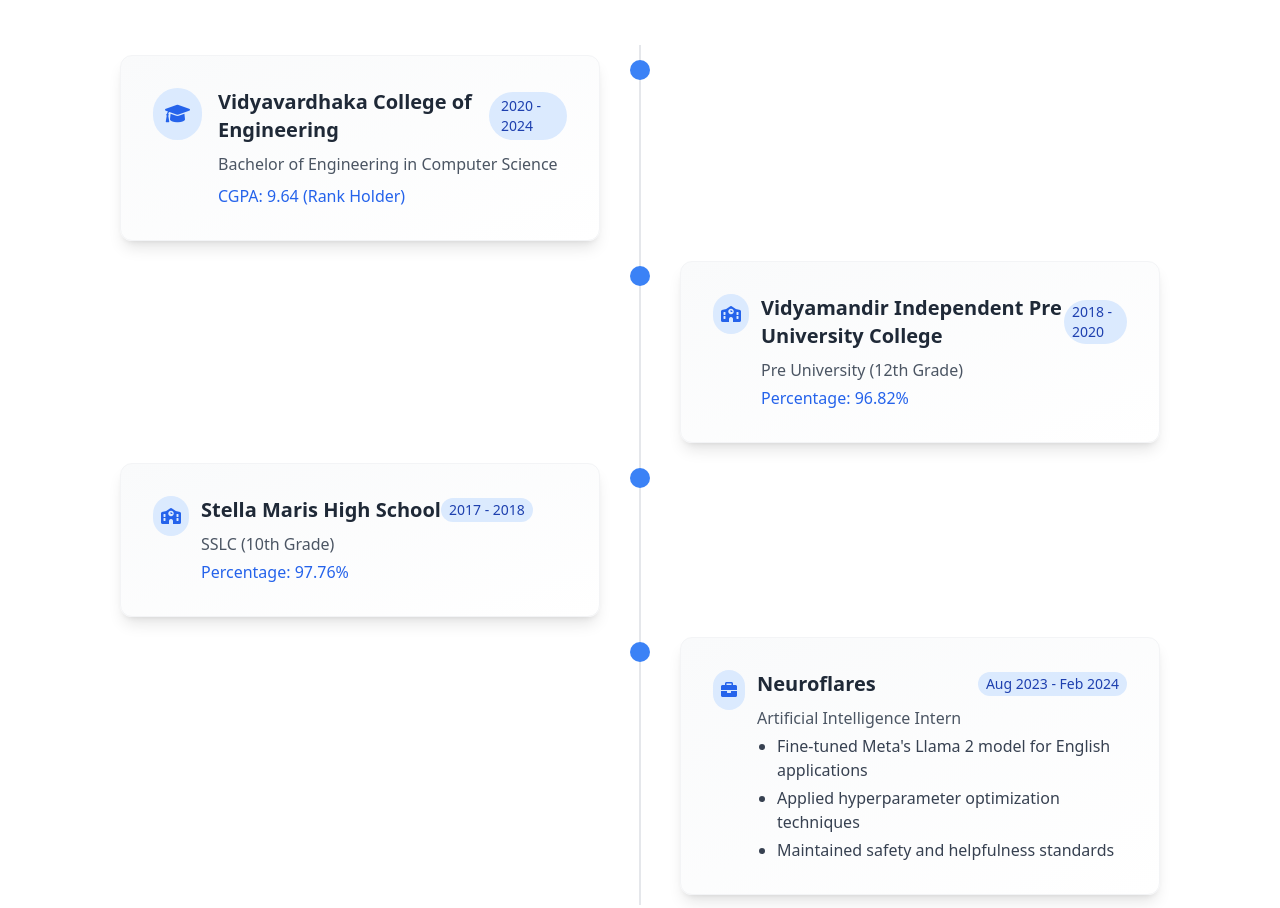
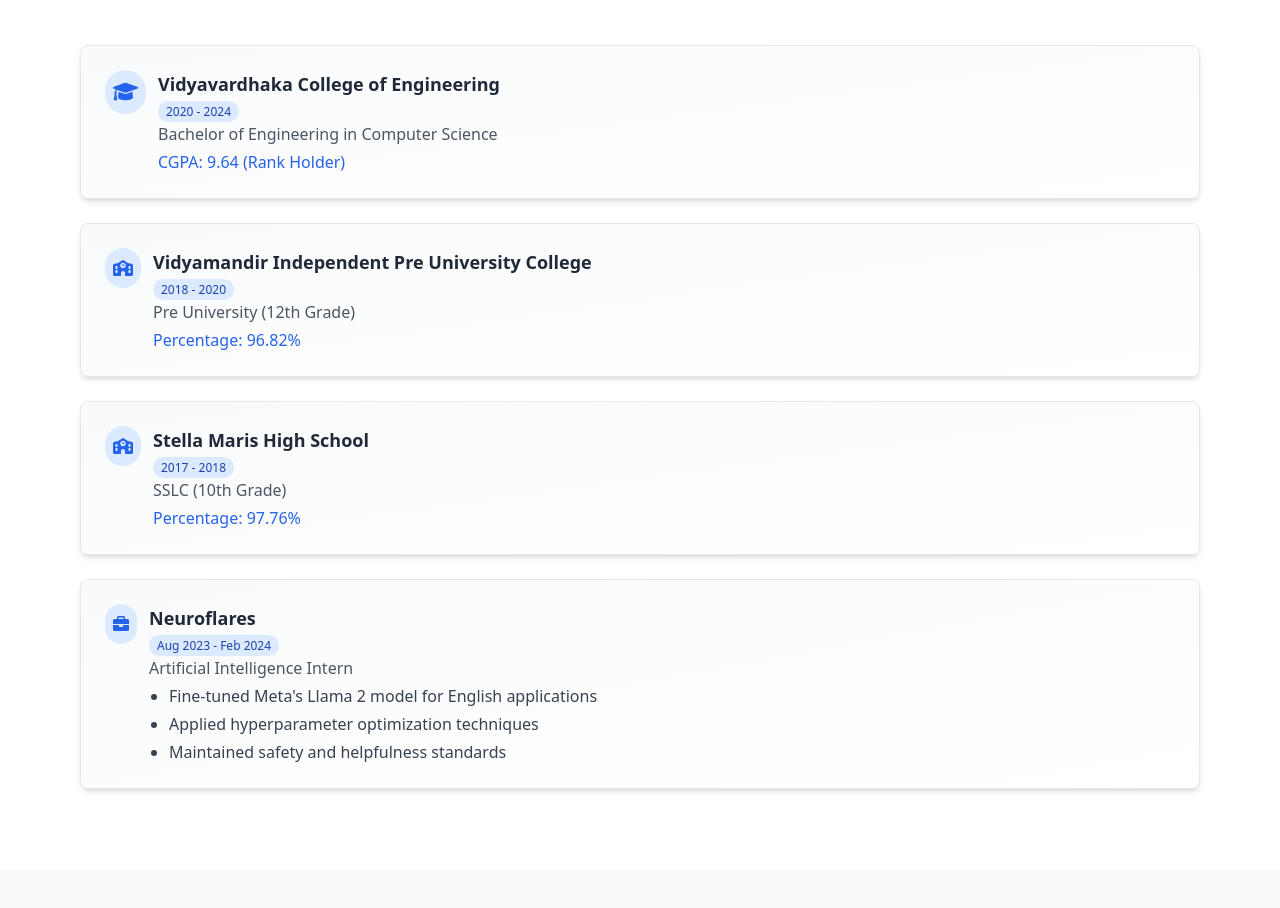
Before and after one commit to chaithanya762/Portfolio, a plain HTML site: page about.html in a window 1280 px wide. Shown: the part 467-1375 px from the top of the page. Drawn offline with nearby package versions, Linux system fonts and the light colour scheme.

Commit message:
Update about.html

```diff
--- a/about.html
+++ b/about.html
@@ -123,76 +123,61 @@
 <section class="py-20 bg-white">
     <div class="max-w-6xl mx-auto px-4">
         <h2 class="text-3xl font-bold text-center mb-12 bg-clip-text text-transparent bg-gradient-to-r from-blue-600 to-purple-500">Education & Experience</h2>
-            <div class="timeline-container">
+        <div class="space-y-6">
             <!-- Education 1 -->
-                <div class="timeline-item left">
-                    <div class="bg-gradient-to-br from-gray-50 to-white p-8 rounded-xl shadow-lg border border-gray-100 transform transition-all hover:scale-[1.02]">
+            <div class="bg-gradient-to-br from-gray-50 to-white p-6 rounded-lg shadow-md border border-gray-200">
                 <div class="flex items-start">
-                            <div class="bg-blue-100 p-3 rounded-full mr-4 flex-shrink-0">
+                    <div class="bg-blue-100 p-2 rounded-full mr-3 flex-shrink-0">
                         <i class="fas fa-graduation-cap text-blue-600 text-xl"></i>
                     </div>
                     <div>
-                                <div class="flex justify-between items-center mb-2">
-                                    <h3 class="text-xl font-semibold text-gray-800">Vidyavardhaka College of Engineering</h3>
-                                    <span class="bg-blue-100 text-blue-800 text-sm px-3 py-1 rounded-full">2020 - 2024</span>
-                                </div>
-                                <p class="text-gray-600 mb-2">Bachelor of Engineering in Computer Science</p>
+                        <h3 class="text-lg font-semibold text-gray-800">Vidyavardhaka College of Engineering</h3>
+                        <span class="bg-blue-100 text-blue-800 text-xs px-2 py-0.5 rounded-full">2020 - 2024</span>
+                        <p class="text-gray-600 mb-1">Bachelor of Engineering in Computer Science</p>
                         <p class="text-blue-600 font-medium">CGPA: 9.64 (Rank Holder)</p>
-                            </div>
                     </div>
                 </div>
             </div>
 
             <!-- Education 2 -->
-                <div class="timeline-item right">
-                    <div class="bg-gradient-to-br from-gray-50 to-white p-8 rounded-xl shadow-lg border border-gray-100 transform transition-all hover:scale-[1.02]">
+            <div class="bg-gradient-to-br from-gray-50 to-white p-6 rounded-lg shadow-md border border-gray-200">
                 <div class="flex items-start">
                     <div class="bg-blue-100 p-2 rounded-full mr-3 flex-shrink-0">
                         <i class="fas fa-school text-blue-600"></i>
                     </div>
                     <div>
-                                <div class="flex justify-between items-center mb-2">
-                                    <h3 class="text-xl font-semibold text-gray-800">Vidyamandir Independent Pre University College</h3>
-                                    <span class="bg-blue-100 text-blue-800 text-sm px-2 py-0.5 rounded-full">2018 - 2020</span>
-                                </div>
+                        <h3 class="text-lg font-semibold text-gray-800">Vidyamandir Independent Pre University College</h3>
+                        <span class="bg-blue-100 text-blue-800 text-xs px-2 py-0.5 rounded-full">2018 - 2020</span>
                         <p class="text-gray-600 mb-1">Pre University (12th Grade)</p>
                         <p class="text-blue-600 font-medium">Percentage: 96.82%</p>
                     </div>
                 </div>
             </div>
-                </div>
 
             <!-- Education 3 -->
-                <div class="timeline-item left">
-                    <div class="bg-gradient-to-br from-gray-50 to-white p-8 rounded-xl shadow-lg border border-gray-100 transform transition-all hover:scale-[1.02]">
+            <div class="bg-gradient-to-br from-gray-50 to-white p-6 rounded-lg shadow-md border border-gray-200">
                 <div class="flex items-start">
                     <div class="bg-blue-100 p-2 rounded-full mr-3 flex-shrink-0">
                         <i class="fas fa-school text-blue-600"></i>
                     </div>
                     <div>
-                                <div class="flex justify-between items-center mb-2">
-                                    <h3 class="text-xl font-semibold text-gray-800">Stella Maris High School</h3>
-                                    <span class="bg-blue-100 text-blue-800 text-sm px-2 py-0.5 rounded-full">2017 - 2018</span>
-                                </div>
+                        <h3 class="text-lg font-semibold text-gray-800">Stella Maris High School</h3>
+                        <span class="bg-blue-100 text-blue-800 text-xs px-2 py-0.5 rounded-full">2017 - 2018</span>
                         <p class="text-gray-600 mb-1">SSLC (10th Grade)</p>
                         <p class="text-blue-600 font-medium">Percentage: 97.76%</p>
                     </div>
                 </div>
             </div>
-                </div>
 
             <!-- Experience 1 -->
-                <div class="timeline-item right">
-                    <div class="bg-gradient-to-br from-gray-50 to-white p-8 rounded-xl shadow-lg border border-gray-100 transform transition-all hover:scale-[1.02]">
+            <div class="bg-gradient-to-br from-gray-50 to-white p-6 rounded-lg shadow-md border border-gray-200">
                 <div class="flex items-start">
                     <div class="bg-blue-100 p-2 rounded-full mr-3 flex-shrink-0">
                         <i class="fas fa-briefcase text-blue-600"></i>
                     </div>
                     <div>
-                                <div class="flex justify-between items-center mb-2">
-                                    <h3 class="text-xl font-semibold text-gray-800">Neuroflares</h3>
-                                    <span class="bg-blue-100 text-blue-800 text-sm px-2 py-0.5 rounded-full">Aug 2023 - Feb 2024</span>
-                                </div>
+                        <h3 class="text-lg font-semibold text-gray-800">Neuroflares</h3>
+                        <span class="bg-blue-100 text-blue-800 text-xs px-2 py-0.5 rounded-full">Aug 2023 - Feb 2024</span>
                         <p class="text-gray-600 mb-1">Artificial Intelligence Intern</p>
                         <ul class="list-disc pl-5 text-gray-700 space-y-1">
                             <li>Fine-tuned Meta's Llama 2 model for English applications</li>
@@ -204,9 +189,7 @@
             </div>
         </div>
     </div>
-        </div>
 </section>
-
     <!-- Technical Skills -->
     <section class="py-20 bg-gray-50">
         <div class="max-w-6xl mx-auto px-4">
```
Lines whose indentation alone changed are shown as unchanged.
